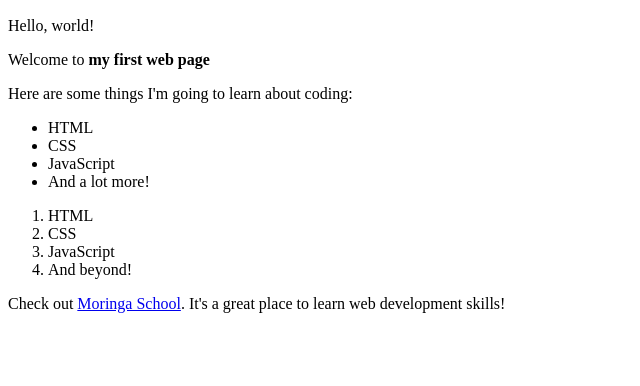
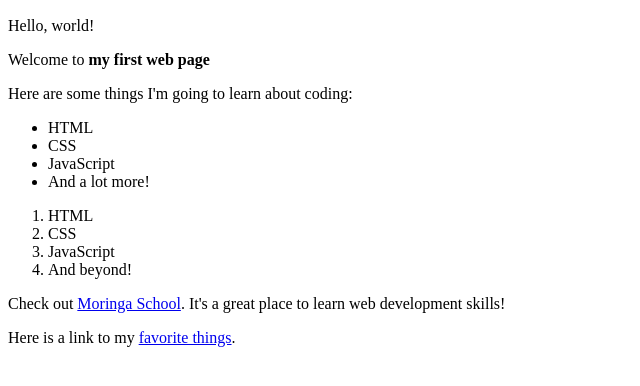
Before and after one commit to fredkheisa/dualproj, a plain HTML site: page my-first-web-page.html in a window 1280 px wide. Shown: the part 110-496 px from the top of the page, without its empty margins (0-640 px from the left). Drawn offline with Linux system fonts and the light colour scheme.

Commit message:
my-first-web-page

```diff
--- a/my-first-web-page.html
+++ b/my-first-web-page.html
@@ -26,4 +26,5 @@
     </ol>
   </body>
   <p>Check out <a href="http://moringaschool.com/">Moringa School</a>. It's a great place to learn web development skills!</p>
-</html>
+  <p>Here is a link to my <a href="favorite-things.html">favorite things</a>.</p>
+  </html>
```
